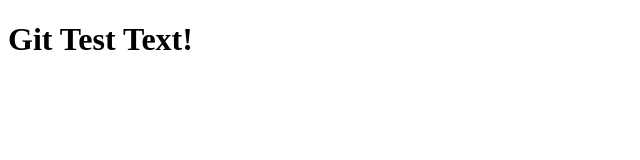
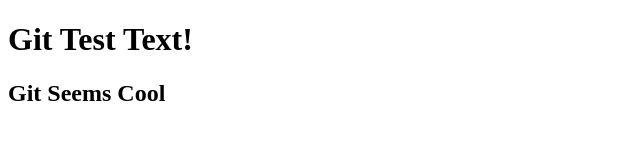
Before and after one commit to K-Ganev/test-repo, a plain HTML site: page index.html in a window 1280 px wide. Shown: the whole page, without its empty margins (0-640 px from the left). Drawn offline with Linux system fonts and the light colour scheme.

Commit message:
My first change

```diff
--- a/index.html
+++ b/index.html
@@ -9,6 +9,7 @@
 <body>
     <div>
         <h1>Git Test Text!</h1>
+        <h2>Git Seems Cool</h2>
     </div>
 </body>
 </html>
```
